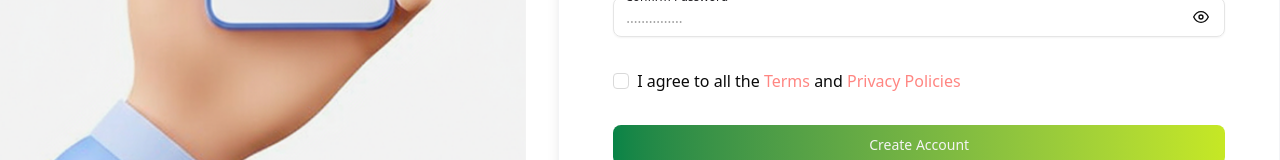
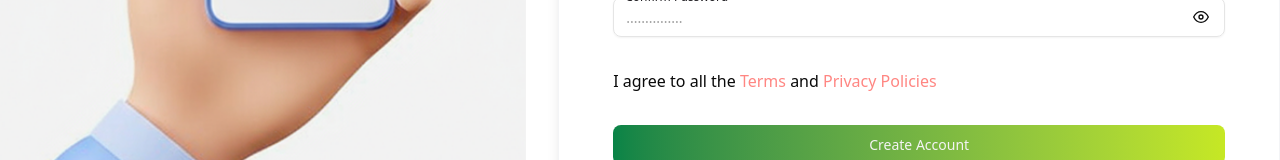
Before and after one commit to Nazrul144/lumo_electrical_ecommerce_web, a Next.js app: page /signup in a window 1280 px wide. Shown: the part 514-674 px from the top of the page. Built offline with nearby package versions, Linux system fonts and the light colour scheme.

Commit message:
Project updated

```diff
--- a/src/components/authentication/Signup.tsx
+++ b/src/components/authentication/Signup.tsx
@@ -218,8 +218,8 @@ const Signup = () => {
                         </div>
 
                         <div className="flex items-center gap-2 font-poppins mt-8">
-                            <Checkbox id={termsOfServiceId} checked={agreeToTerms}
-                                onCheckedChange={(checked: boolean | "indeterminate") => setValue("agreeToTerms", Boolean(checked))} />
+                            {/* <Checkbox id={termsOfServiceId} checked={agreeToTerms}
+                                onCheckedChange={(checked: boolean | "indeterminate") => setValue("agreeToTerms", Boolean(checked))} /> */}
                             <Label htmlFor={termsOfServiceId}>
                                 I agree to all the{" "}
                                 <Link className="text-[#FF8682]" href="" target="_blank">
```
